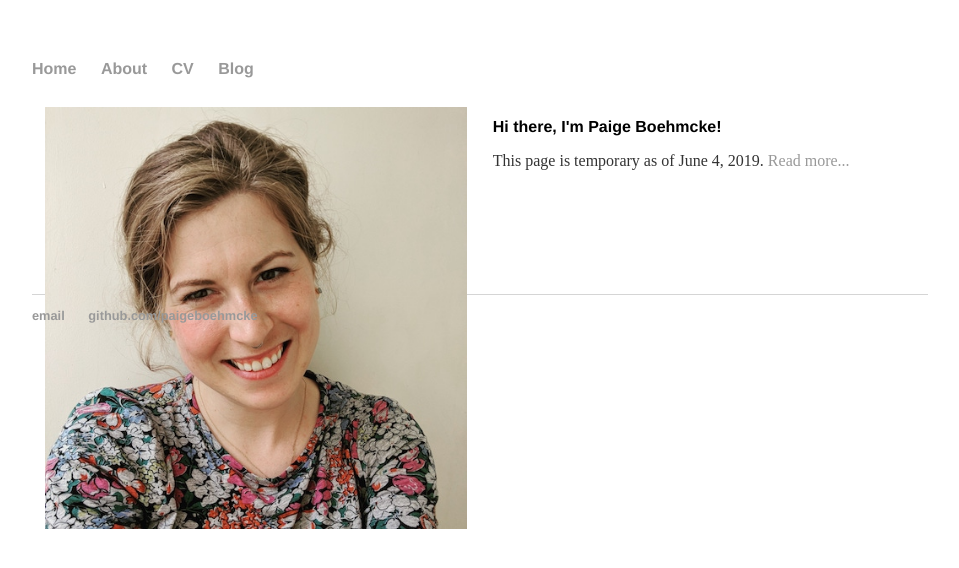
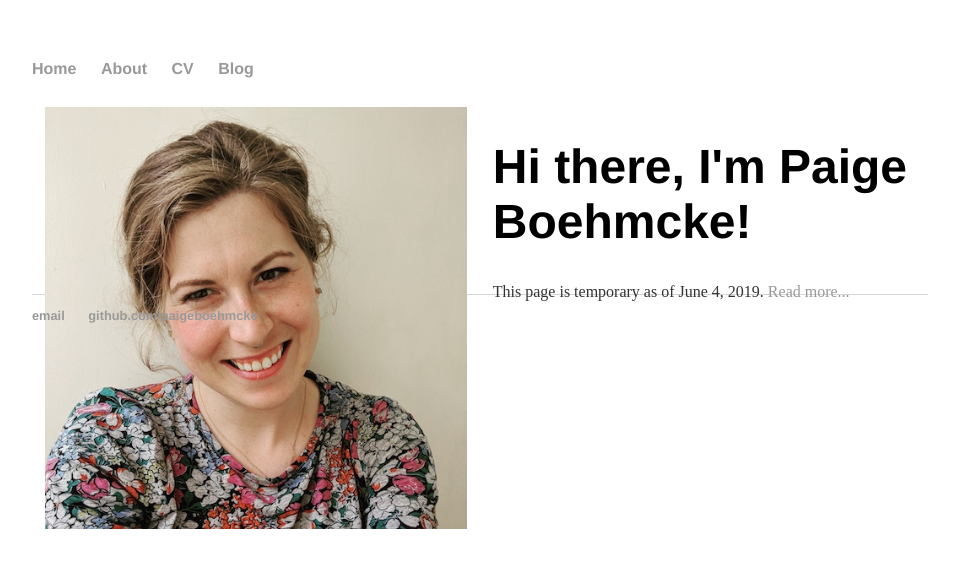
Before and after one commit to paigeboehmcke/paigeboehmcke.github.io, a Jekyll site: the page built from index.html, in a window 1280 px wide. Shown: the top 568 px of the page, without its empty margins (160-1119 px from the left). Built offline with Jekyll 4.4.1, drawn with Linux system fonts in a browser that asks for light colours.

Commit message:
Update index.html

```diff
--- a/index.html
+++ b/index.html
@@ -6,6 +6,6 @@
 	<img src="/images/headshot.jpg" alt="paige headshot" width="100%">
 </div>
 <div class="blurb">
-	<h1 style="font-size:calc(var(--h)*2);">Hi there, I'm Paige Boehmcke!</h1>
-	<p style="font-size:calc(var(--h)/2); line-height:calc(var(--h)*1.4/3);">This page is temporary as of June 4, 2019. <a href="/about">Read more...</a></p>
+	<h1>Hi there, I'm Paige Boehmcke!</h1>
+	<p>This page is temporary as of June 4, 2019. <a href="/about">Read more...</a></p>
 </div>
```
